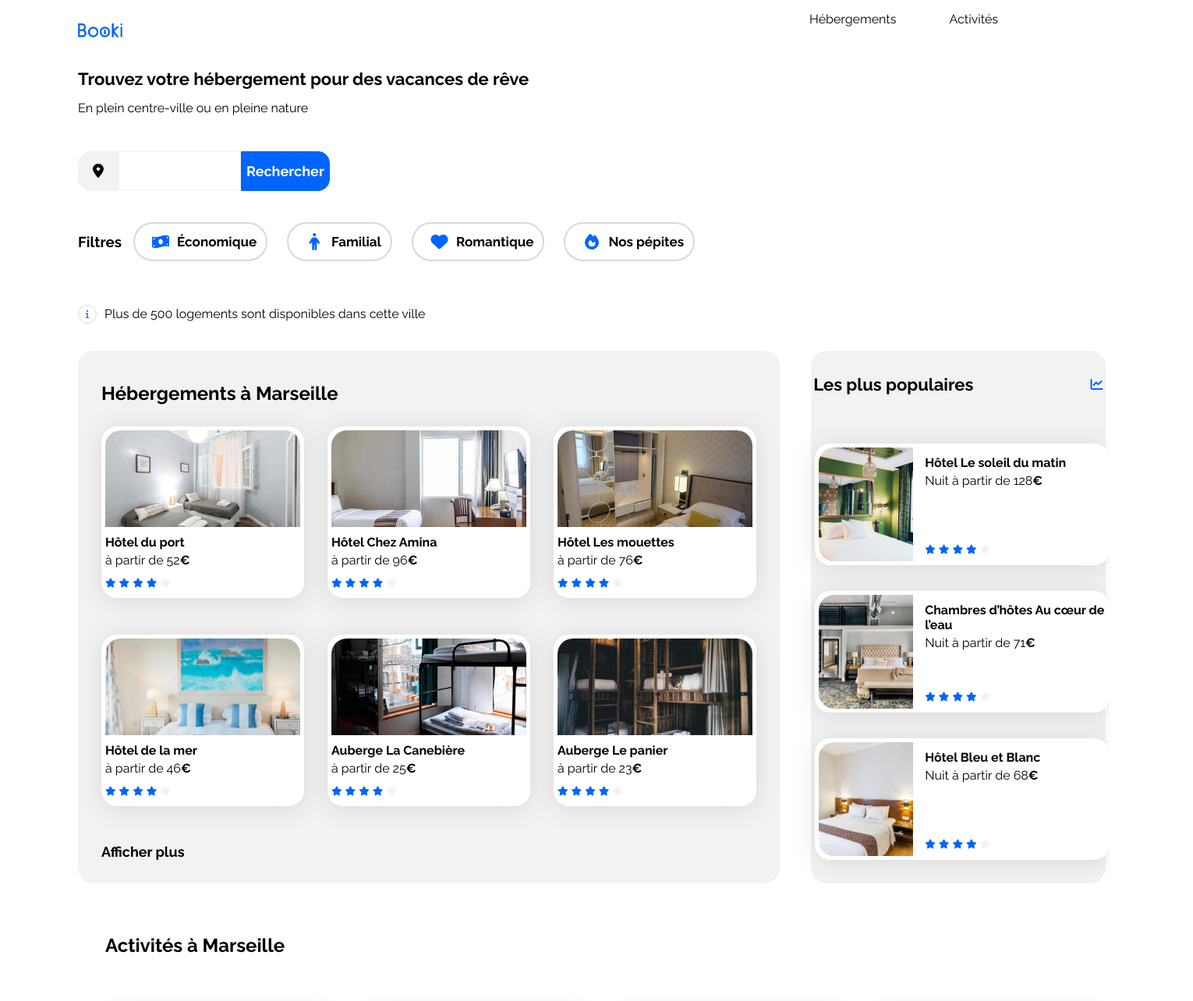
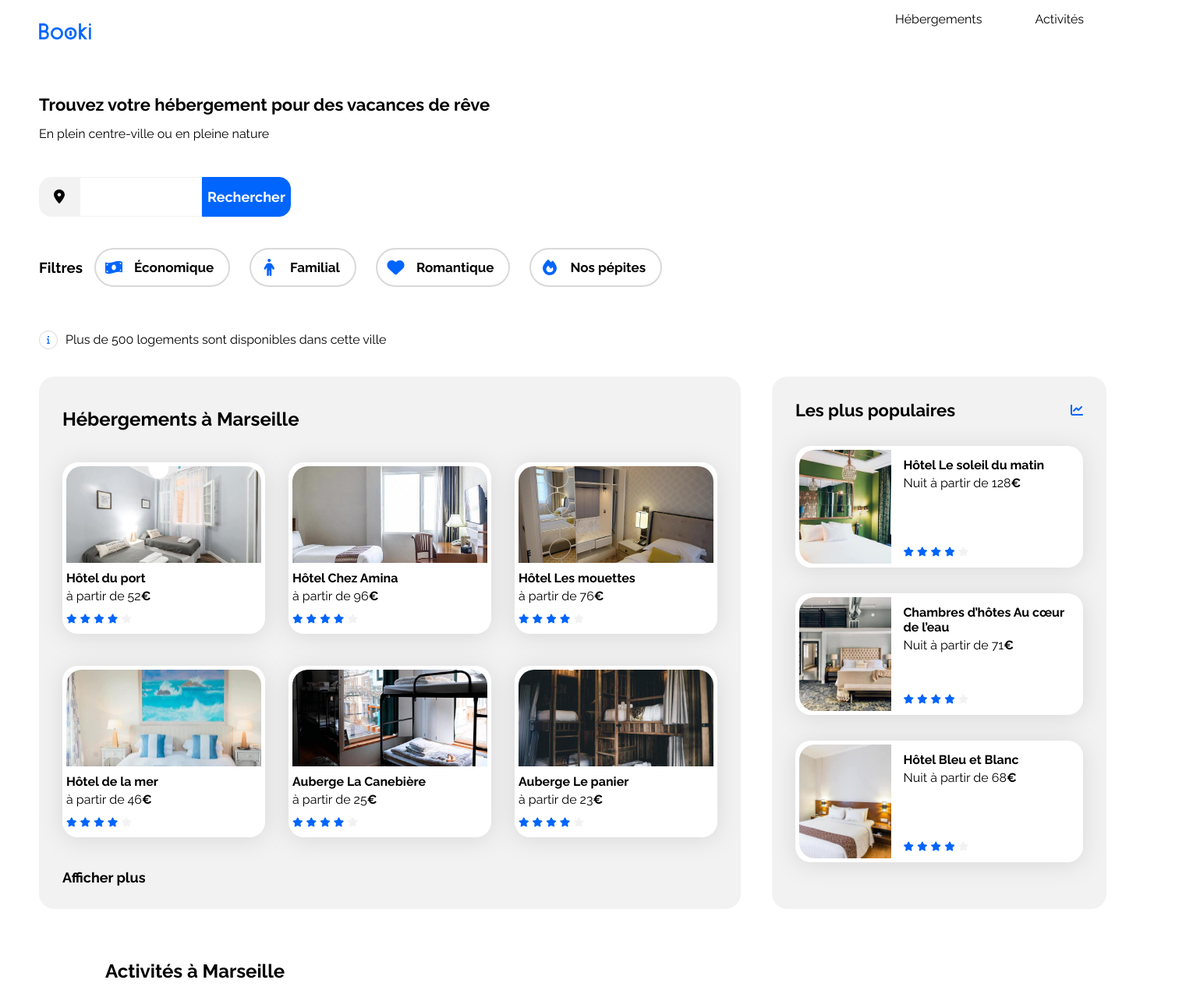
Before and after one commit to AlexandreGauthe/Projet_2_Booki, a plain HTML site: page index.html in a window 1280 px wide. Shown: the top 1284 px of the page at 78% size, 1530 px wide, since content can reach past the window. Drawn offline with Linux system fonts and the light colour scheme.

Commit message:
CSS revu

```diff
--- a/css/style.css
+++ b/css/style.css
@@ -5,7 +5,7 @@
 
 body{
 
-    max-width: 90em;
+
     margin: 0px;
     padding: 0px;
 }
@@ -23,7 +23,8 @@ body{
 
 .main-container {
 
-    width: 100%;
+    max-width: 1440px;
+    width: 1440px;
     padding: 0 50px;
     box-sizing: border-box;
 }
@@ -82,7 +83,7 @@ a {
     flex-direction: row;
     justify-content: space-between;
     align-items: flex-start;
-    margin-left: 50px;
+
 
 
 
@@ -100,7 +101,7 @@ a {
 
 .logo img{
 
-    width: 30%;
+    width: 35%;
 
 
 }
@@ -111,7 +112,7 @@ a {
     display: flex;
     justify-content: flex-end;
     align-items: flex-start;
-    gap : 68px;
+
 
 
 }
@@ -120,7 +121,7 @@ a {
 
 
     line-height: 50px;
-
+    margin-left: 68px;
 
 
 }
@@ -137,7 +138,6 @@ a {
 
     display: flex;
     flex-direction: column;
-    margin-left: 50px;
 
 }
 
@@ -148,6 +148,7 @@ a {
     justify-content: flex-start;
     line-height: 8px;
     margin-bottom: 35px;
+    margin-top: 30px;
 
 }
 
@@ -194,9 +195,9 @@ a {
     display: flex;
     justify-content: flex-start;
     align-items: center;
-    gap: 15px;
     margin-top : 35px;
     margin-bottom: 35px;
+    gap: 15px;
 }
 
 .filters-container a{
@@ -204,6 +205,9 @@ a {
 
     font-size: 1.063em;
     font-weight: 700;
+    padding-right: 19px;
+
+
 
 
 }
@@ -213,11 +217,7 @@ a {
     background-color: #DEEBFF;
 }
 
-.filters-container img{
 
-    margin-left: 10px;
-    margin-right: 10px;
-}
 
 .filters{
 
@@ -227,6 +227,7 @@ a {
     border: 2px solid var(--Grey-Tint2, #D9D9D9);
     padding: 12px;
     margin-right: 10px;
+    gap: 15px;
 
 }
 
@@ -269,9 +270,8 @@ a {
     flex-direction: column;
     justify-content: space-between;
     align-items: flex-start;
-    margin-left: 50px;
     box-sizing: border-box;
-    width: 68%;
+    width: 65%;
 
 
 
@@ -290,10 +290,8 @@ a {
     flex-direction: row;
     justify-content: space-around;
     align-items: flex-start;
-    flex-basis: auto;
-    object-fit: contain;
     gap: 30px;
-    object-fit: contain;
+    margin-top: 20px;
 
 }
 
@@ -355,10 +353,8 @@ a {
     flex-direction: row;
     justify-content: space-around;
     align-items: flex-start;
-    flex-basis: auto;
-    object-fit: contain;
     gap: 30px;
-    object-fit: contain;
+
 
 }
 
@@ -425,7 +421,7 @@ a {
 /****** Populaires ***********/
 .populaires {
 
-    height: 100%;
+
     width: 32%;
     display: flex;
     flex-direction: column;
@@ -434,30 +430,32 @@ a {
     border-radius: 20px;
     box-sizing: border-box;
     margin-left: 40px;
+    margin-right: 50px;
+    padding: 30px;
 
 }
 
 .populaires-title {
 
-    width: 100%;
-    margin-top: 30px;
-    margin-left: 30px;
-    margin-right: 30px;
+    width: 369px;
     display: flex;
-    gap: 150px;
-    justify-content: center;
+    justify-content: space-between;
     align-items: center;
+    box-sizing: border-box;
 
 }
+
 
 .populaires-cards{
 
 
-    width: 23em;
+    width: 100%;
     display: flex;
     flex-direction: column;
     justify-content: flex-start;
-    margin: 30px;
+    margin-bottom: 30px;
+    margin-left: 30px;
+    margin-right: 30px;
 
 
 
@@ -465,8 +463,8 @@ a {
 
 .populaires-cards .card {
 
-    height: 9.125em;
-    width: 100%;
+
+
     display: flex;
     margin-top: 33px;
     border-radius: 20px;
@@ -476,6 +474,7 @@ a {
 
 .populaires-cards img {
 
+    height: 146px;
     width: 33%;
     border-top-left-radius: 20px;
     border-bottom-left-radius: 20px;
@@ -573,7 +572,7 @@ a {
 footer{
 
     height: 10.188em;
-    width: 93%;
+    width: 1440px;
     margin-top: 35px;
     margin-bottom: 58px;
     margin-left: 90px;
@@ -584,7 +583,7 @@ footer{
 .foot{
 
 
-    width: 100%;
+    width: 93%;
     display: flex;
     align-items: flex-start;
     gap: 35px;
```
